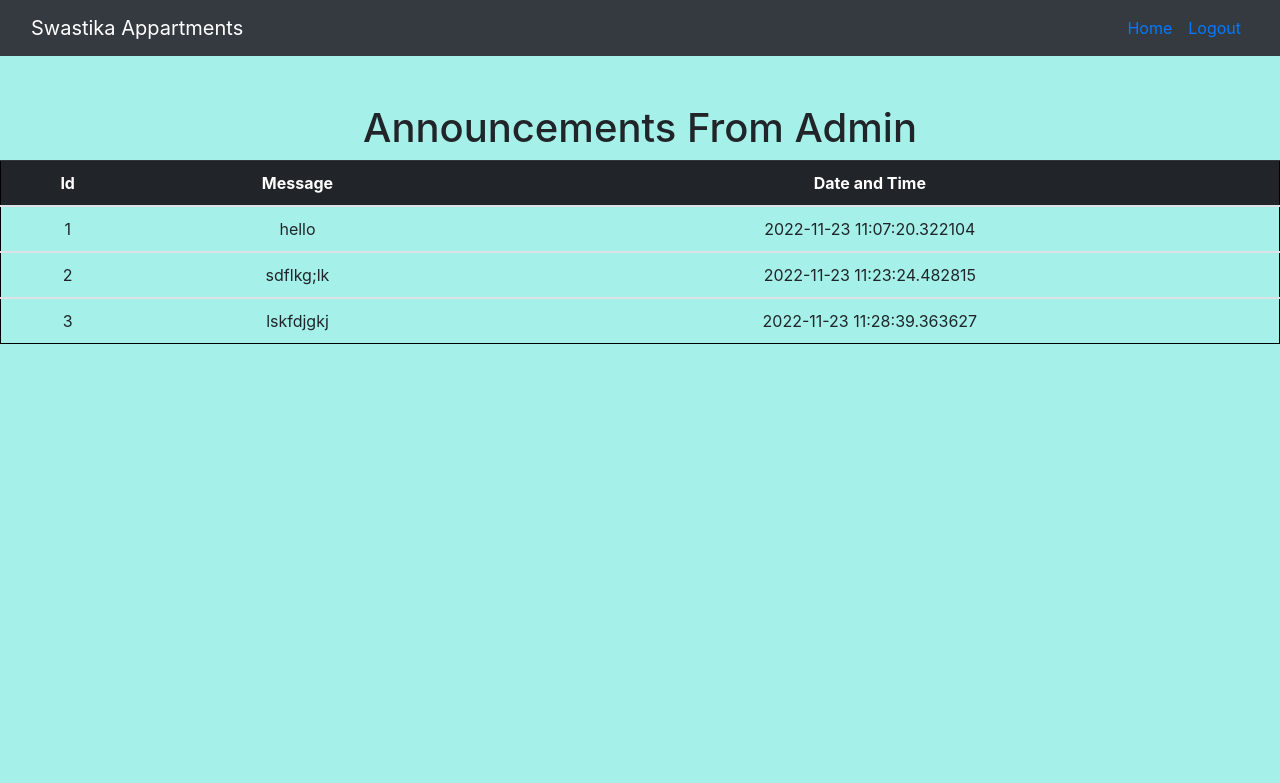
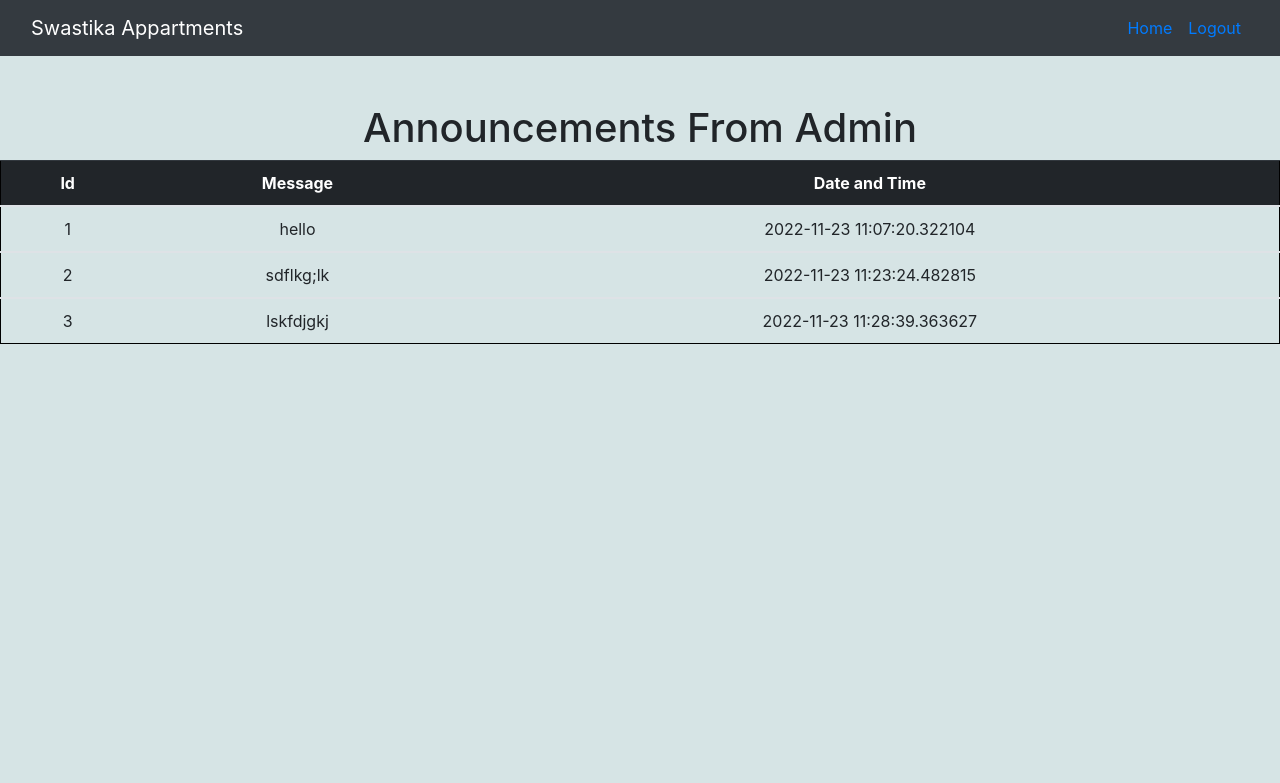
Before and after one commit to ElectroFreak005/sdefinal, a Flask app: page /announcements in a window 1280 px wide. Shown: the top 783 px of the page. Run offline with Flask 2, Linux system fonts and the light colour scheme; data comes from the database, SQL or seed files in the repository.

Commit message:
colour change commit

```diff
--- a/website/static/style_tenet.css
+++ b/website/static/style_tenet.css
@@ -1,7 +1,7 @@
 body{
     /* background: rgb(9, 194, 223);
     background: linear-gradient(90deg, rgb(83, 78, 170) 3%, rgba(85, 199, 132, 0.967) 35%, rgb(65, 154, 172) 100%); */
-   background-color: #A5F1E9;
+   background-color: #D6E4E5;
 }
 
 .form-control{
--- a/website/templates/announcements.html
+++ b/website/templates/announcements.html
@@ -28,7 +28,7 @@
       </nav>
       <br><br>
       <h1 style="text-align: center">Announcements From Admin</h1>
-      <div>
+      <div align="center">
         <table class="table">
           <thead class="table-dark">
             <tr>
```
